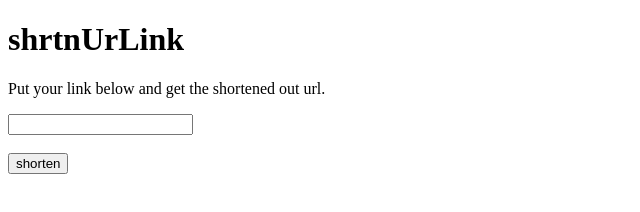
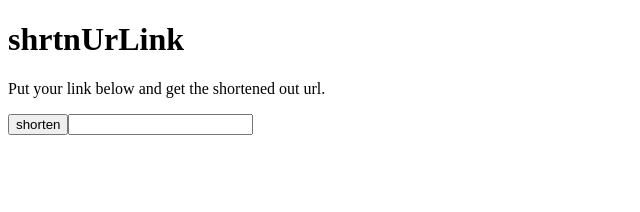
Before and after one commit to daniswastaken/shortlink, a plain HTML site: page src/index.html in a window 1280 px wide. Shown: the whole page, without its empty margins (0-640 px from the left). Drawn offline with Linux system fonts and the light colour scheme.

Commit message:
feat: moving the button next to the form

```diff
--- a/src/index.html
+++ b/src/index.html
@@ -5,16 +5,26 @@
         <meta name="viewport" content="width=device-width, initial-scale=1.0" />
         <title>Handaru's Shortlink</title>
     </head>
+    <style></style>
     <body>
+        <div class="main">
             <div class="brand">
                 <h1>shrtnUrLink</h1>
                 <p>Put your link below and get the shortened out url.</p>
             </div>
             <div class="forms">
                 <form action="#" method="get" id="submit_link">
-                <input id="the_link" name="the_link" /><br /><br />
+                    <input id="the_link" name="the_link" />
+                    <button
+                        type="submit"
+                        value="shorten"
+                        form="submit_link"
+                        style="float: left"
+                    >
+                        shorten
+                    </button>
                 </form>
-            <button type="submit" value="shorten" form="submit_link">shorten</button>
+            </div>
         </div>
     </body>
 </html>
```
Lines whose indentation alone changed are shown as unchanged.
